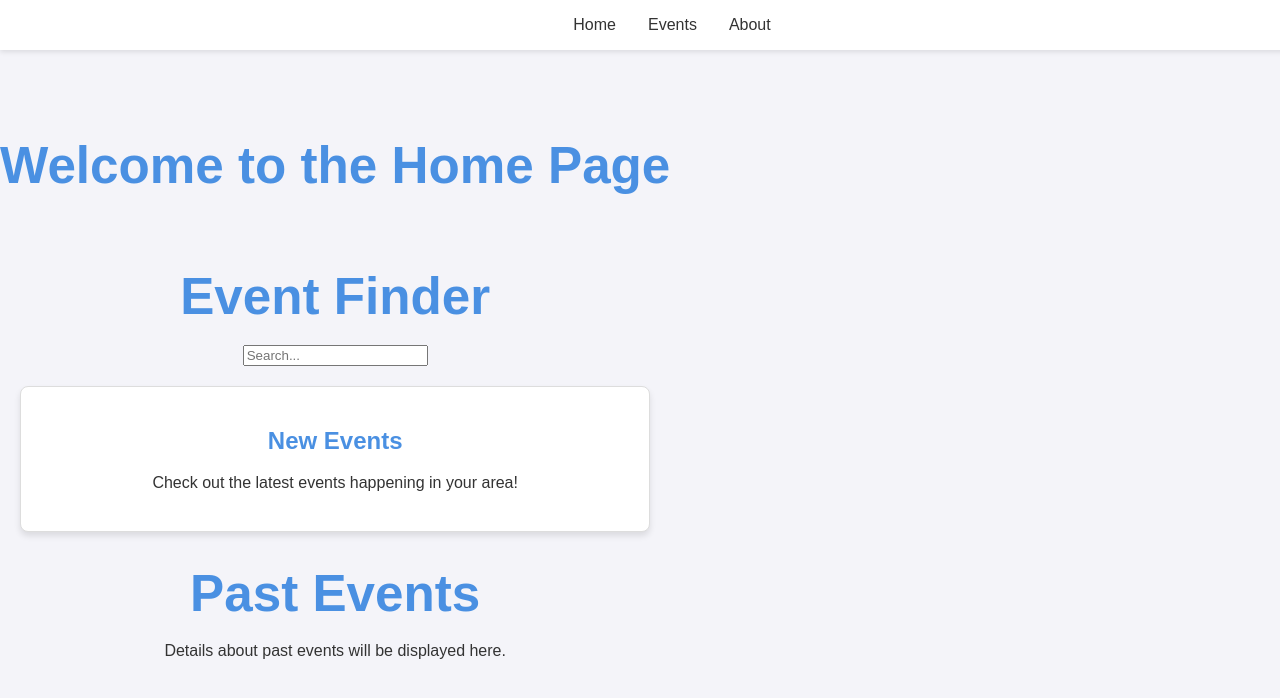
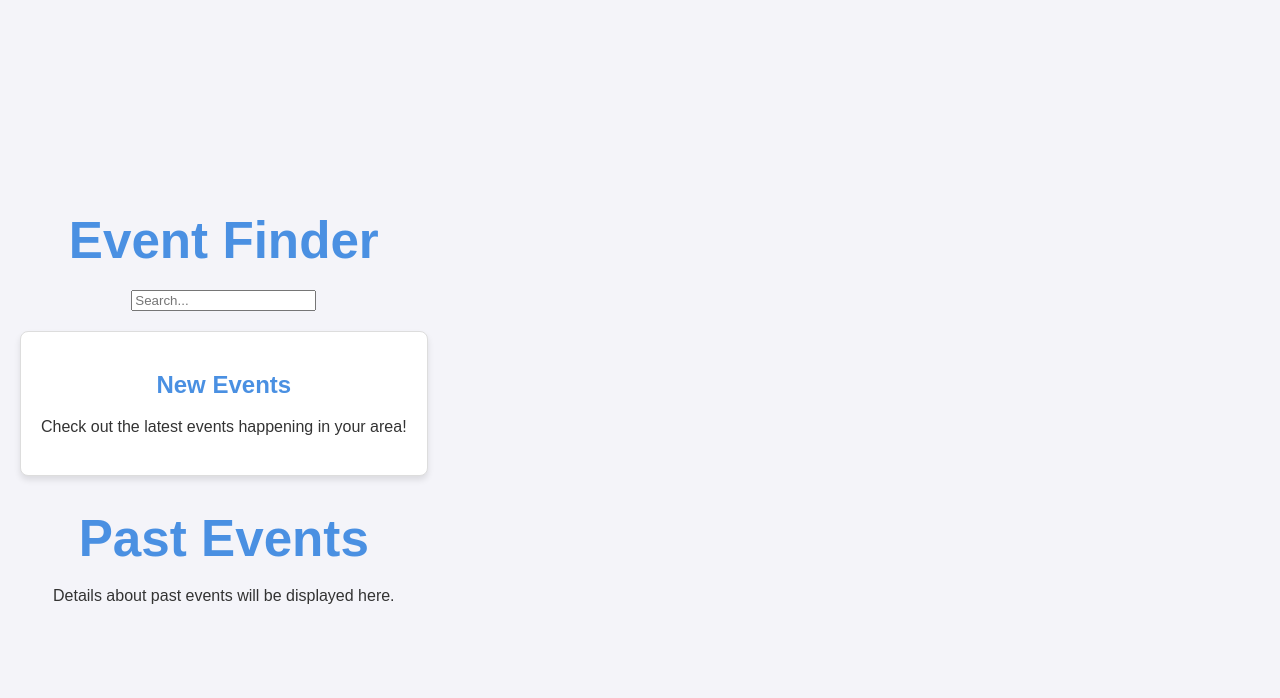
Before and after one commit to sa-ka-wa/Project-Event-Community-Tracker, a React (Vite) app: page / in a window 1280 px wide. Shown: the top 698 px of the page. Built offline with nearby package versions, Linux system fonts and the light colour scheme.

Commit message:
created the search bar past events and new events and styled them in app css

```diff
--- a/src/App.jsx
+++ b/src/App.jsx
@@ -8,29 +8,22 @@ import About from "./pages/About";
 import SearchBar from "./Components/SearchBar";
 import PastEvents from "./Components/PastEvents";
 import NewEvents from "./Components/NewEvents";
+
 import "./App.css";
 
 function App() {
+
+
+
   const [searchTerm, setSearchTerm] = React.useState("");
 
   return (
-    <>
-      <Navbar />
-      <div className="Container">
-        <Routes>
-          <Route path="/" element={<Home />} />
-          <Route path="/events" element={<Event />} />
-          <Route path="/about" element={<About />} />
-        </Routes>
-      </div>
-
     <div className="App">
       <h1>Event Finder</h1>
       <SearchBar searchTerm={searchTerm} setSearchTerm={setSearchTerm} />
       <NewEvents />
       <PastEvents />
     </div>
-    </>
   );
 }
 
```
Lines whose indentation alone changed are shown as unchanged.
